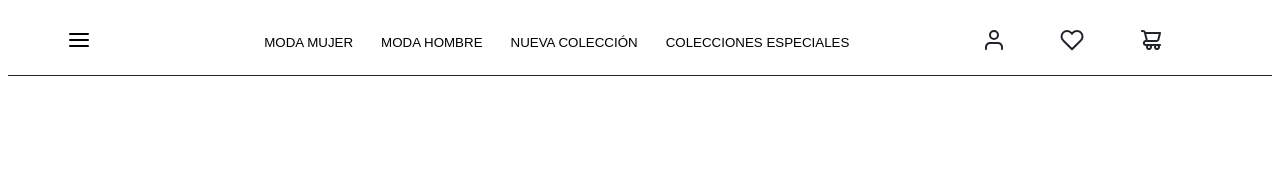
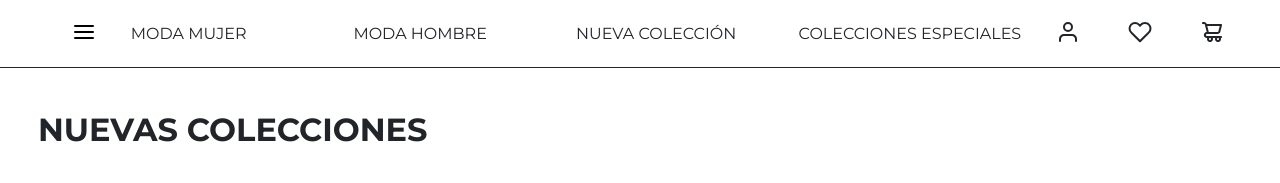
Before and after one commit to mariamoratalla/lemoncode-HTML, a plain HTML site: page index.html in a window 1280 px wide. Drawn offline with Linux system fonts and the light colour scheme.

Commit message:
navbar mejorada

```diff
--- a/index.html
+++ b/index.html
@@ -6,22 +6,38 @@
     <title>Tienda</title>
     <link rel="stylesheet" href="style.css" />
   </head>
+
   <body>
-    <nav>
+    <nav class="navbar">
       <div class="menu-icon">
         <img src="assets/icon-menu-burguer.svg" alt="menú" />
       </div>
       <ul class="list">
-        <li><button>MODA MUJER</button></li>
-        <li><button>MODA HOMBRE</button></li>
-        <li><button>NUEVA COLECCIÓN</button></li>
-        <li><button>COLECCIONES ESPECIALES</button></li>
+        <li><a href="#">MODA MUJER</a></li>
+        <li><a href="#">MODA HOMBRE</a></li>
+        <li><a href="#">NUEVA COLECCIÓN</a></li>
+        <li><a href="#">COLECCIONES ESPECIALES</a></li>
       </ul>
-      <div class="other-icons">
-        <img src="assets/icon-user.svg" alt="usuario" />
-        <img src="assets/icon-heart.svg" alt="me gusta" />
-        <img src="assets/icon-shopping-cart.svg" alt="carrito" />
+      <div class="other-icons-container">
+        <a href="#"
+          ><img id="img1" src="assets/icon-user.svg" alt="usuario"
+        /></a>
+        <a href="#"
+          ><img id="img2" src="assets/icon-heart.svg" alt="me gusta"
+        /></a>
+        <a href="#"
+          ><img id="img3" src="assets/icon-shopping-cart.svg" alt="carrito"
+        /></a>
       </div>
     </nav>
+
+    <main>
+      <header>
+        <h1>NUEVAS COLECCIONES</h1>
+      </header>
+
+      <!-- poner etiquetas <section></section> -->
+      <!-- poner etiquetas <article></article> -->
+    </main>
   </body>
 </html>
--- a/style.css
+++ b/style.css
@@ -4,6 +4,12 @@
   --primary: #ffffff;
   --secondary: #212429;
 }
+
+/*estaría bien poner clases containers*/
+/* poner la navbar como position: fixed. Si se pone ahora mismo, lo que hay en main se mueve para arriba
+y ocupa el espacio de la navbar, hay que hacer que el espacio de main empiece debajo de la navbar. */
+
+/* Para dividir en columnas todo el espacio: usar grid. grid-template-columns: repeat(3, 1fr) */
 
 body {
   font-family: "Montserrat", sans-serif;
@@ -12,28 +18,63 @@ body {
 }
 
 nav {
+  position: fixed;
+  top: 0;
+  left: 0;
+  width: 100%;
   display: flex;
   justify-content: space-around;
   align-items: center;
   font-size: 1rem;
   border-bottom: var(--secondary) 1px solid;
+  background-color: var(--primary);
+  padding: 8px;
+}
+
+.menu-icon {
+  margin-left: 5%;
+  margin-right: auto;
+}
+
+a {
+  text-decoration: none;
+  color: var(--secondary);
+}
+
+a:hover {
+  text-decoration: none;
 }
 
 .list {
-  display: flex;
+  display: grid;
+  grid-template-columns: repeat(4, 1fr);
   list-style: none;
-  justify-content: space-around;
-}
-
-.list li {
-  padding: 8px;
+  padding-left: 0%;
+  justify-content: space-between;
 }
 
 .list button {
-    background: none;
-    border: none;
+  background: none;
+  border: none;
 }
 
-.other-icons img {
-  margin-right: 50px;
+.other-icons-container {
+  display: flex;
+  justify-content: space-between;
+  margin-left: auto;
+  margin-right: 5%;
 }
+
+#img2 {
+  margin-left: 3rem;
+}
+
+#img3 {
+  margin-left: 3rem;
+}
+
+h1 {
+  font-size: 2rem;
+  margin-top: 80px;
+  padding: 30px;
+}
```
